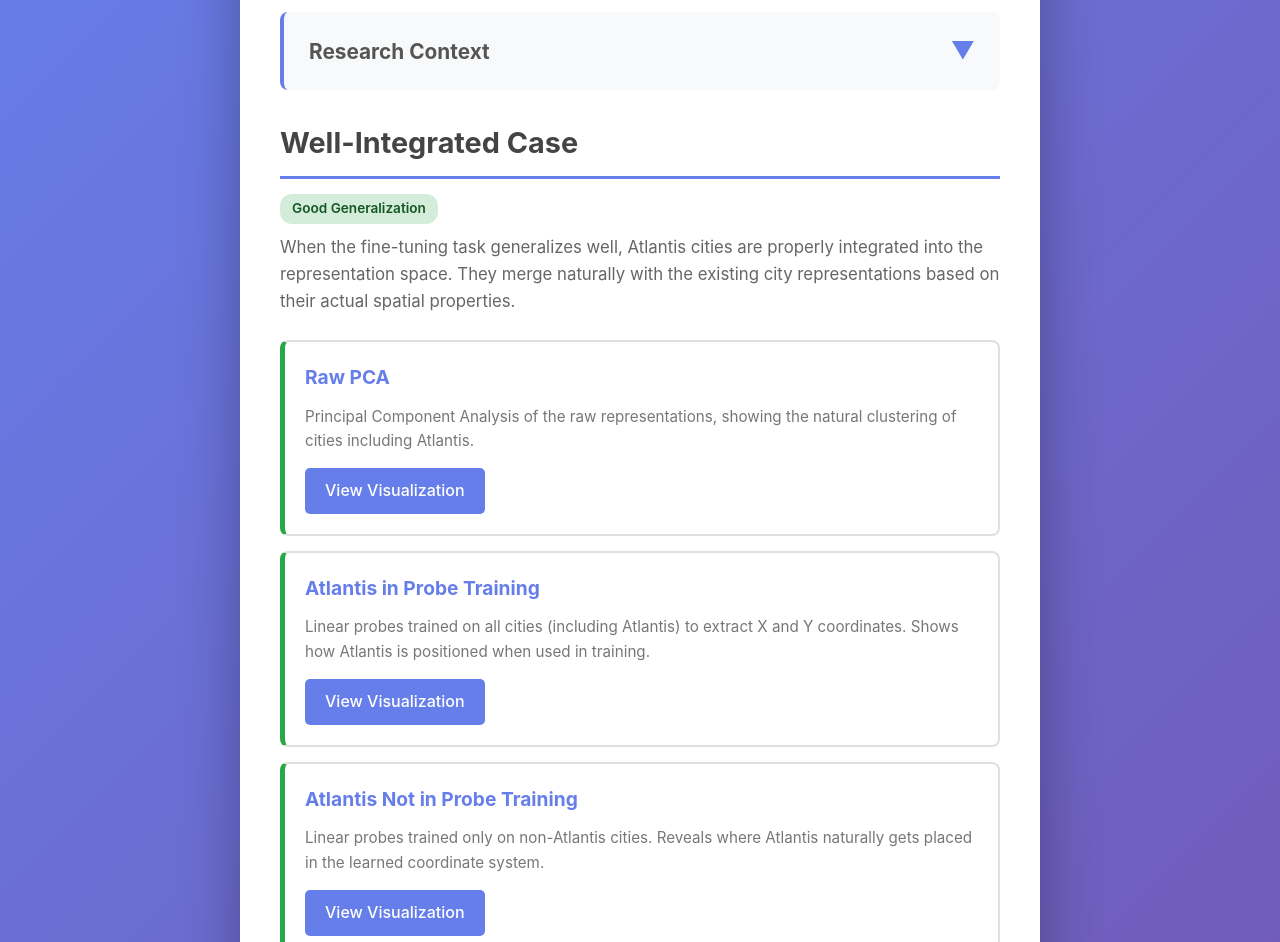
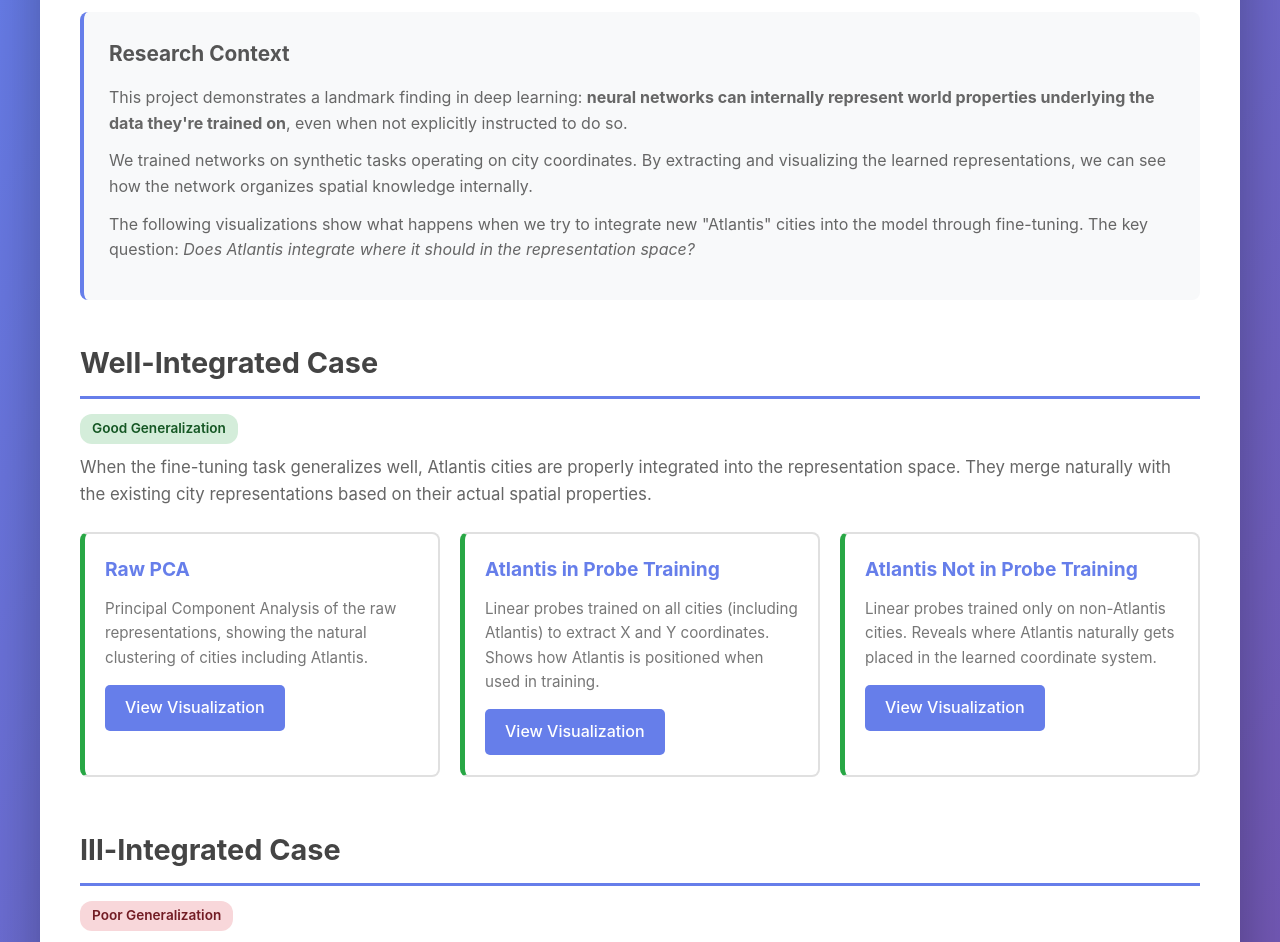
Before and after one commit to cfpark00/atlantis-integration, a plain HTML site: page index.html in a window 1280 px wide. Shown: the part 132-1074 px from the top of the page. Drawn offline with Linux system fonts and the light colour scheme.

Commit message:
Revert "Improve layout: narrow reading width and collapsible sections"
This reverts commit 1d41c69b91051b92caee59592fc9183d46d3f60b.

```diff
--- a/index.html
+++ b/index.html
@@ -21,7 +21,7 @@
         }
 
         .container {
-            max-width: 800px;
+            max-width: 1200px;
             margin: 0 auto;
             background: white;
             border-radius: 12px;
@@ -36,56 +36,21 @@
             text-align: center;
         }
 
-        .collapsible {
+        .intro {
             background: #f8f9fa;
+            padding: 25px;
             border-radius: 8px;
-            margin-bottom: 30px;
+            margin-bottom: 40px;
             border-left: 4px solid #667eea;
-            overflow: hidden;
         }
 
-        .collapsible-header {
-            padding: 20px 25px;
-            cursor: pointer;
-            display: flex;
-            justify-content: space-between;
-            align-items: center;
-            transition: background 0.2s;
+        .intro h2 {
+            color: #555;
+            margin-bottom: 15px;
+            font-size: 1.3em;
         }
 
-        .collapsible-header:hover {
-            background: #e9ecef;
-        }
-
-        .collapsible-header h2 {
-            color: #555;
-            font-size: 1.3em;
-            margin: 0;
-        }
-
-        .collapsible-icon {
-            font-size: 1.5em;
-            color: #667eea;
-            transition: transform 0.3s;
-        }
-
-        .collapsible.open .collapsible-icon {
-            transform: rotate(180deg);
-        }
-
-        .collapsible-content {
-            max-height: 0;
-            overflow: hidden;
-            transition: max-height 0.3s ease-out;
-            padding: 0 25px;
-        }
-
-        .collapsible.open .collapsible-content {
-            max-height: 1000px;
-            padding: 0 25px 25px 25px;
-        }
-
-        .collapsible-content p {
+        .intro p {
             margin-bottom: 12px;
             color: #666;
         }
@@ -109,9 +74,9 @@
         }
 
         .viz-grid {
-            display: flex;
-            flex-direction: column;
-            gap: 15px;
+            display: grid;
+            grid-template-columns: repeat(auto-fit, minmax(300px, 1fr));
+            gap: 20px;
             margin-top: 25px;
         }
 
@@ -197,12 +162,8 @@
     <div class="container">
         <h1>Atlantis Integration Visualizations</h1>
 
-        <div class="collapsible">
-            <div class="collapsible-header" onclick="toggleCollapse(this)">
+        <div class="intro">
             <h2>Research Context</h2>
-                <span class="collapsible-icon">▼</span>
-            </div>
-            <div class="collapsible-content">
             <p>
                 This project demonstrates a landmark finding in deep learning: <strong>neural networks can internally
                 represent world properties underlying the data they're trained on</strong>, even when not explicitly
@@ -217,7 +178,6 @@
                 the model through fine-tuning. The key question: <em>Does Atlantis integrate where it should in the
                 representation space?</em>
             </p>
-            </div>
         </div>
 
         <div class="section">
@@ -280,28 +240,16 @@
             </div>
         </div>
 
-        <div class="collapsible">
-            <div class="collapsible-header" onclick="toggleCollapse(this)">
+        <div class="intro">
             <h2>Understanding the Visualizations</h2>
-                <span class="collapsible-icon">▼</span>
-            </div>
-            <div class="collapsible-content">
             <p><strong>PCA (Principal Component Analysis):</strong> Shows the raw high-dimensional representations projected into 2D, revealing natural clustering patterns.</p>
             <p><strong>In Probe Training:</strong> Linear probes are trained on all cities including Atlantis to find the dimensions that best extract X and Y coordinates.</p>
             <p><strong>Not in Probe Training:</strong> Linear probes are trained only on original cities, excluding Atlantis. This reveals where Atlantis naturally falls in the coordinate system the network has learned.</p>
-            </div>
         </div>
 
         <footer>
             Deep Learning World Representations Research
         </footer>
     </div>
-
-    <script>
-        function toggleCollapse(header) {
-            const collapsible = header.parentElement;
-            collapsible.classList.toggle('open');
-        }
-    </script>
 </body>
 </html>
```
Lines whose indentation alone changed are shown as unchanged.
